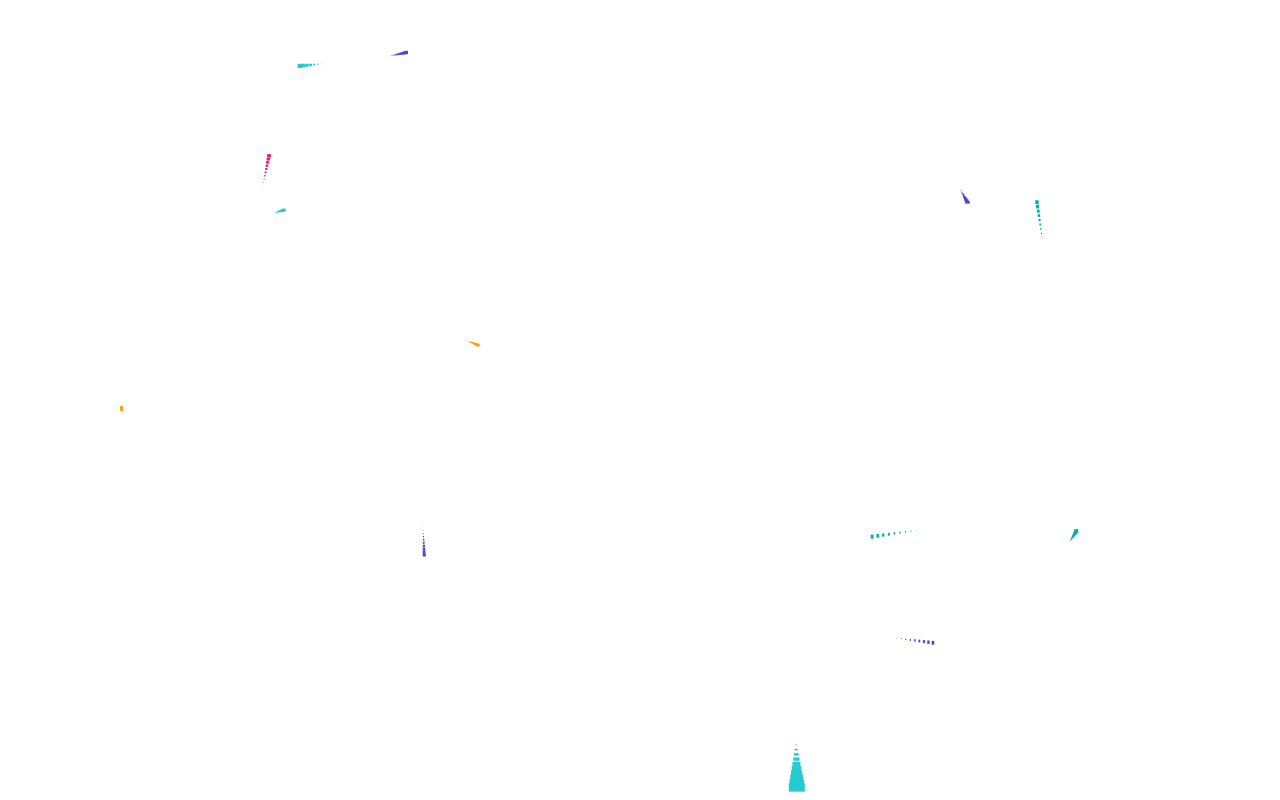
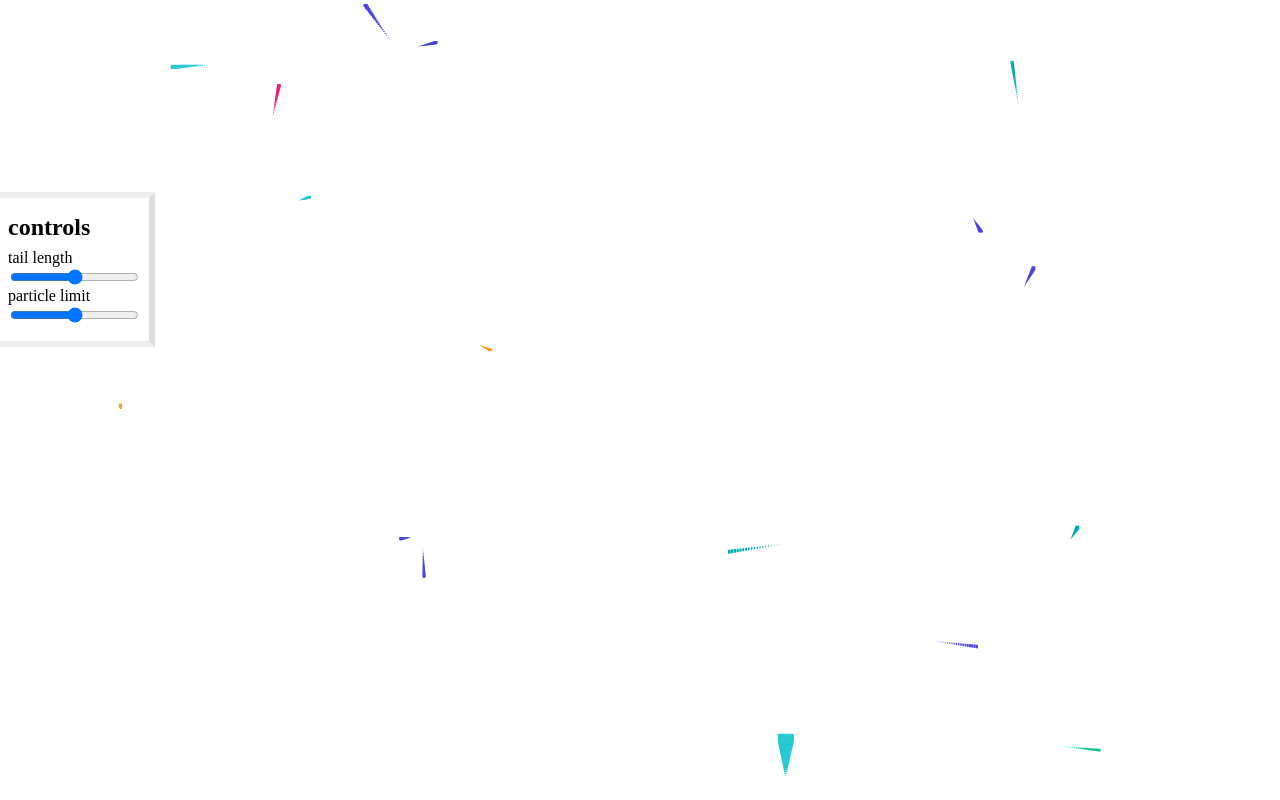
Before and after one commit to evangipson/jspixel, a plain HTML site: page index.html in a window 1280 px wide. Drawn offline with Linux system fonts and the light colour scheme.

Commit message:
Introduce fundamental UI
Looks terrible but hey! It works!

```diff
--- a/index.html
+++ b/index.html
@@ -23,9 +23,16 @@
         <link rel="stylesheet" href="https://maxcdn.bootstrapcdn.com/font-awesome/4.6.3/css/font-awesome.min.css" media="none" onload="if(media!='all')media='all'" /> -->
         <!-- Google fonts look soOoOOO awesome
         <link href="https://fonts.googleapis.com/css?family=Cormorant+Infant:400,700|Cormorant+Unicase:300,700" rel="stylesheet"> -->
+        <!-- Loading this here because controls need it below -->
+        <script src="./src/js/main.js"></script>
     </head>
     <body>
-        <canvas></canvas>
-        <script src="./src/js/main.js"></script>
+        <section class="controls">
+            <h2>controls</h2>
+            <label for="tailControl">tail length</label>
+            <input onchange="starSystem.updateParticleTail(this.value)" type="range" name="tailControl" min="0" max="starSystem.getParticleTailLength()" />
+            <label for="particleLimit">particle limit</label>
+            <input onchange="starSystem.updateParticleLimit(this.value)" type="range" name="particleLimit" min="0" max="starSystem.getParticleLimit()" />
+        </section>
     </body>
 </html>
--- a/src/css/style.css
+++ b/src/css/style.css
@@ -1,6 +1,31 @@
+/* HTML reset */
 html, body, canvas {
   padding: 0;
   margin: 0;
+  color: #000000;
+}
+/* Typography reset */
+h1, h2, h3, h4, h5, h6, p, ul, ol, span {
+  margin: 0;
+  padding: 0;
+}
+/* Form styles */
+label, input {
+  display: block;
+}
+/* Typography styles */
+h2 {
+  margin: 0 0 0.5rem 0;
+}
+/* Custom styles */
+section.controls {
+  border-top: .4rem #eee solid;
+  border-bottom: .4rem #eee solid;
+  border-right: .4rem #ddd solid;
+  padding: 1rem 0.5rem;
+  background: #ffffff;
+  position: fixed;
+  top: 12rem;
 }
 canvas {
   width: 100vw;
--- a/src/js/main.js
+++ b/src/js/main.js
@@ -1,20 +1,50 @@
 // Yay ECMAScript 6!
 "use strict;";
 
-const STARSYSTEM = (function() {
+let starSystem = {};
+
+// Store our program in a function for closure
+const STARSYSTEM = function() {
+
     // VARIABLES
-    const theCanvas = document.querySelector('canvas');
+
+    // Create and place canvas to get context
+    const theCanvas = document.createElement("canvas");
+    document.body.appendChild(theCanvas);
     const ctx = theCanvas.getContext('2d');
     theCanvas.width = window.innerWidth;
     theCanvas.height = window.innerHeight;
     // The global list of particles that are alive
     let particleList = [];
-    const numberOfParticles = 500;
+    const growRate = 1.003;
+    let tickCount = 0;
+    // In pixels
     const maximumParticleSize = 60;
-    const growRate = 1.003;
+    /* How big a particle needs to be before
+     * it's considered "large" for mass and
+     * size purposes. */
     const largeParticleThreshold = 8;
-    const spawnFrequency = 20;
-    let tickCount = 0;
+    // How often particles spawn. 10 = 1 second.
+    const spawnFrequency = 15;
+
+    // "USER CONTROL"/"FRONT END" VARIABLES
+
+    // How many particles we can have on screen
+    const maxNumberOfParticles = 300;
+    let userNumberOfParticles = maxNumberOfParticles * 0.5;
+    // How long particle tails are
+    const maxTailLength = 40;
+    let userTailLength = maxTailLength * 0.5;
+
+    // Set up our defaults for use in createDefaultParticle.
+    const smallParticle = {
+      min: 3,
+      max: 5
+    };
+    const bigParticle = {
+      min: 6,
+      max: 9
+    };
 
     /* This will be updated in updateParticleStartPoint
      * and used in createDefaultParticle. Initialized to
@@ -72,7 +102,7 @@ const STARSYSTEM = (function() {
     const createParticle = function(color, direction, size, point) {
         /* Declare mass outside of object so
          * I can use it inside of the object. */
-        const mass = (size.x > largeParticleThreshold || size.y > largeParticleThreshold) ? ((size.x + size.y) * 0.5) : getRandomArbitrary(2.4, 3.2);
+        const mass = (size.x > largeParticleThreshold || size.y > largeParticleThreshold) ? (((size.x + size.y) * 0.5) * getRandomArbitrary(0.4, 0.65)) : getRandomArbitrary(2.5, 3.5);
         return {
             color: color,
             direction: direction,
@@ -87,7 +117,7 @@ const STARSYSTEM = (function() {
              * the mass should also be large. */
             mass: mass,
             drag: mass * getRandomArbitrary(0.00005, 0.0001),
-            maxSpeed: getRandomArbitrary(mass * 0.2, mass * 0.7),
+            maxSpeed: getRandomArbitrary(mass * 0.7, mass * 0.9),
             history: []
         };
     };
@@ -97,8 +127,8 @@ const STARSYSTEM = (function() {
          * for the particle to be a "super" particle. */
         const isSuperParticle = Math.random() > 0.03;
         let size = {
-            x: isSuperParticle ? getRandomArbitrary(3, 5) * getRandomArbitrary(0.8, 1.0) : getRandomArbitrary(6, 9) * getRandomArbitrary(1.1, 2.2),
-            y: isSuperParticle ? getRandomArbitrary(3, 5) * getRandomArbitrary(0.8, 1.0) : getRandomArbitrary(6, 9) * getRandomArbitrary(1.1, 2.2)
+            x: isSuperParticle ? getRandomArbitrary(smallParticle.min, smallParticle.max) * getRandomArbitrary(0.7, 1.0) : getRandomArbitrary(bigParticle.min, bigParticle.max) * getRandomArbitrary(1.1, 2.2),
+            y: isSuperParticle ? getRandomArbitrary(smallParticle.min, smallParticle.max) * getRandomArbitrary(0.7, 1.0) : getRandomArbitrary(bigParticle.min, bigParticle.max) * getRandomArbitrary(1.1, 2.2)
         };
         // Super small chance we have a protostar
         if (Math.random() > 0.95 && size.x > 10 && size.y > 10) {
@@ -221,7 +251,6 @@ const STARSYSTEM = (function() {
     /* Will "remember" a state for any passed
      * in particle. */
     const rememberPoint = function(particle) {
-      const maxTailLength = 10;
       const particlePointCopy = {
         x: particle.point.x,
         y: particle.point.y
@@ -231,11 +260,15 @@ const STARSYSTEM = (function() {
        * draw later. If we don't have room, remove
        * the last entry of history and add a new one
        * on top again, to update the tail. */
-      if(particle.history.length < maxTailLength) {
+      if(particle.history.length < userTailLength) {
         particle.history.push(particlePointCopy);
       }
-      else {
-        particle.history.splice(0, 1);
+      else if(particle.history.length >= userTailLength) {
+        /* If we are over the user set limit, remove until
+         * we match that user set limit! */
+        while(particle.history.length > userTailLength) {
+          particle.history.splice(0, 1);
+        }
         particle.history.push(particlePointCopy);
       }
     };
@@ -267,6 +300,7 @@ const STARSYSTEM = (function() {
             killParticle(particle);
         }
     };
+
     // DRAW FUNCTIONS
 
     /* Will clear the screen. */
@@ -280,7 +314,7 @@ const STARSYSTEM = (function() {
     const queue = function() {
         /* Add a particle if the user has moved
          * their mouse */
-        if (particleList.length < numberOfParticles) {
+        if (particleList.length < userNumberOfParticles) {
             if(tickCount == spawnFrequency) {
               particleList.push(createDefaultParticle());
             }
@@ -319,9 +353,9 @@ const STARSYSTEM = (function() {
                 ageParticle(particleList[particle]);
                 /* And make sure to remember where we are
                   * for the tail calculations. */
-                if(tickCount % 2 === 0) {
+                //if(tickCount % 2 === 0) {
                   rememberPoint(particleList[particle]);
-                }
+                //}
             }
         }
     };
@@ -331,13 +365,27 @@ const STARSYSTEM = (function() {
         draw();
         queue();
     };
+
+    // PUBLIC FUNCTIONS
+    starSystemModule.updateParticleTail = function(value) {
+      userTailLength = value < maxTailLength ? value : maxTailLength;
+    };
+
+    starSystemModule.getParticleTailLength = function() {
+      return userTailLength;
+    };
+    starSystemModule.updateParticleLimit = function(value) {
+      userNumberOfParticles = value < maxNumberOfParticles ? value : maxNumberOfParticles;
+    };
+    starSystemModule.getParticleLimit = function() {
+      return userNumberOfParticles;
+    };
+
     /* Initialization function */
     starSystemModule.init = function() {
-        document.onmousemove = function(e) {
-            updateParticleStartPoint(e);
+        document.onmousemove = function(event) {
+            updateParticleStartPoint(event);
         };
-        // Set the blending operation.
-        theCanvas.globalCompositeOperation = "multiply";
         // After we initialize, call the first tick.
         tick();
     };
@@ -345,13 +393,15 @@ const STARSYSTEM = (function() {
     /* Give back the module with
      * the init function. */
     return starSystemModule;
-})(); // Immediately Invoked Function Expression for closure.
+};
 
 /* As soon as the HTML elements are all
  * loaded, run the init function! */
 document.addEventListener("DOMContentLoaded", function() {
+    // Initialize our closure after DOMContent loads.
+    starSystem = STARSYSTEM();
     /* Initialize all of our particles by calling
      * on our IIFE which has been executed and
      * self-contained above. */
-    STARSYSTEM.init();
+    starSystem.init();
 });
```
